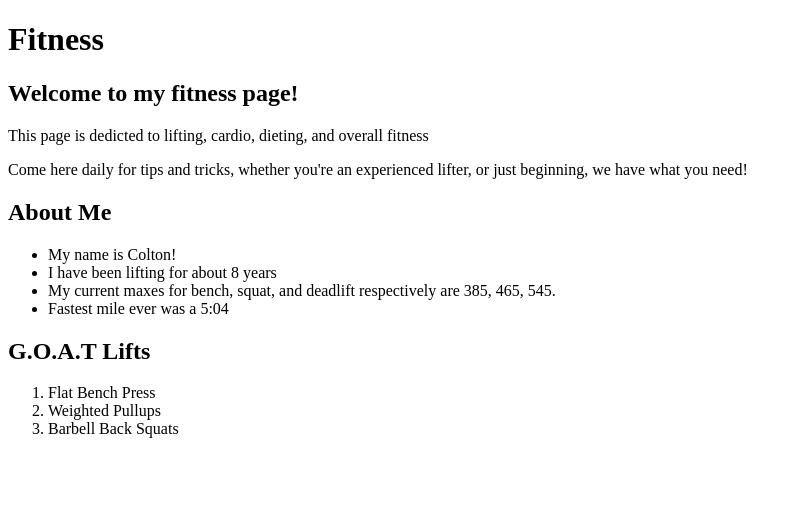
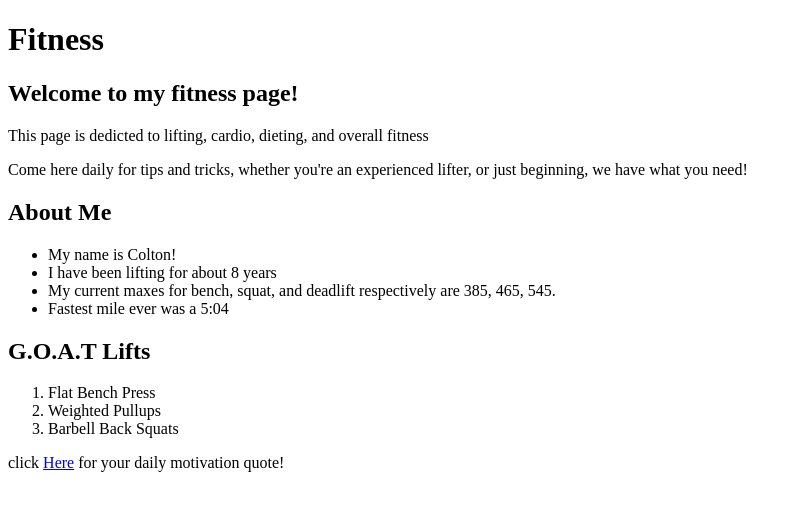
Before and after one commit to colts115/fitness-website, a plain HTML site: page index.html in a window 1280 px wide. Shown: the whole page, without its empty margins (0-801 px from the left). Drawn offline with Linux system fonts and the light colour scheme.

Commit message:
Finished Initial draft of index.html and page2.html

```diff
--- a/index.html
+++ b/index.html
@@ -34,7 +34,9 @@
             <li>Barbell Back Squats</li>
         </ol>
     </section>
-
+    <section>
+        <p>click <a href = "page2.html">Here</a> for your daily motivation quote!</p>
+    </section>
     </main>
 </body>
 </html>
```
Also changed, not shown: page2.html (+5 -1 lines).
